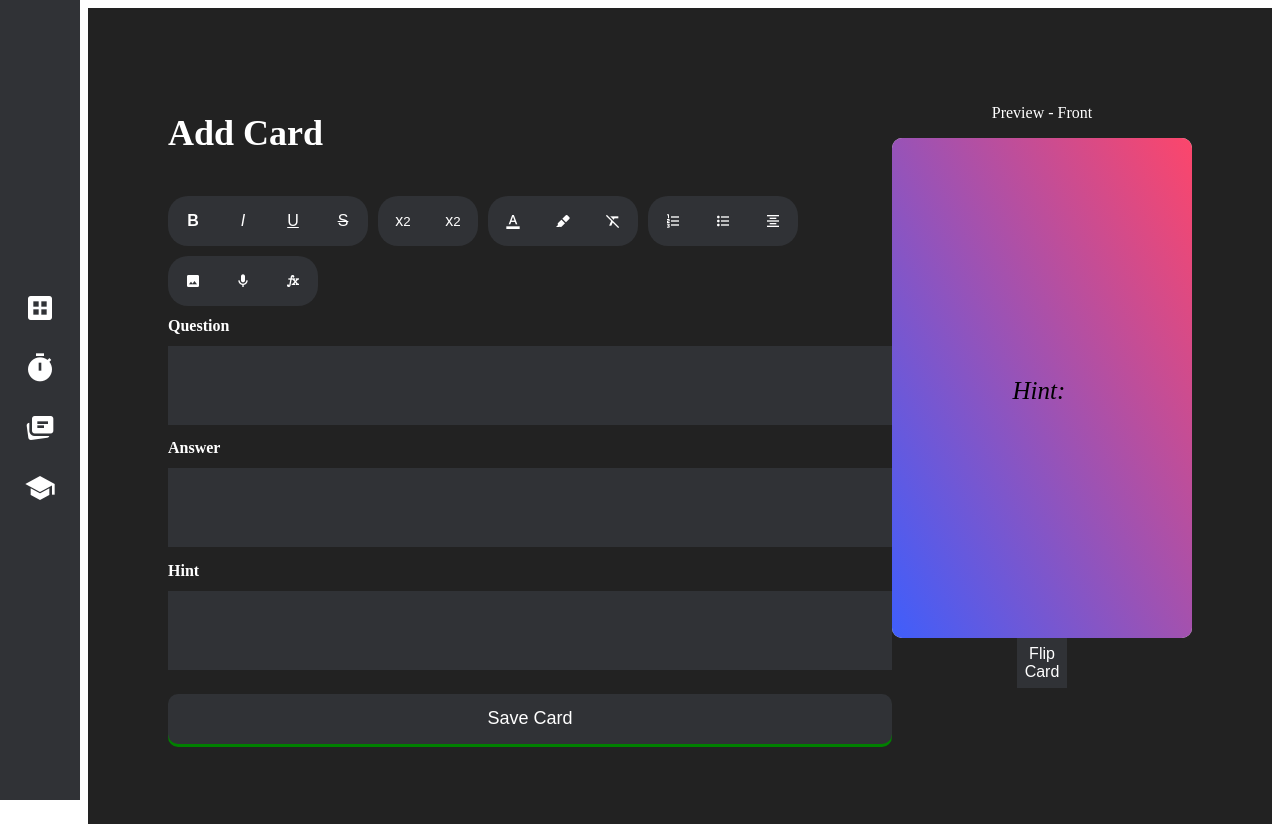
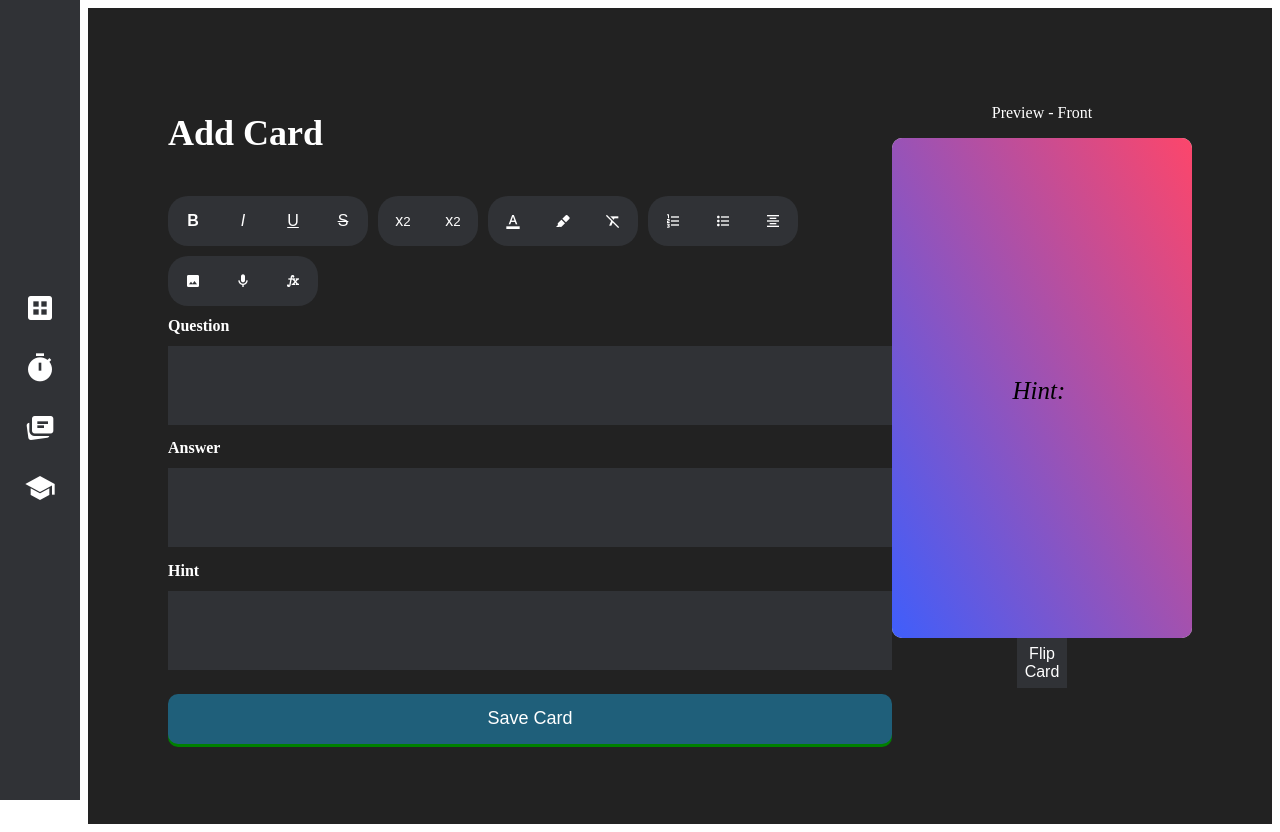
Before and after one commit to 18barbers2/gostudycards, a React (Vite) app in the folder frontend/: page / in a window 1280 px wide. In both pictures the pointer is over the button "Save Card". Built offline with nearby package versions, Linux system fonts and the light colour scheme.

Commit message:
style: updated button active and hover

```diff
--- a/frontend/src/css/AddCard.css
+++ b/frontend/src/css/AddCard.css
@@ -156,6 +156,14 @@ button .material-symbols-outlined {
     transition: background-color 0.2s;
 }
 
+.save-card-button:hover {
+    background-color: #1f5f7a;
+}
+
+.save-card-button:active {
+    background-color: #164a5f;
+}
+
 @media (max-width: 1024px) {
     .add-card-page {
         flex-direction: column;
```
